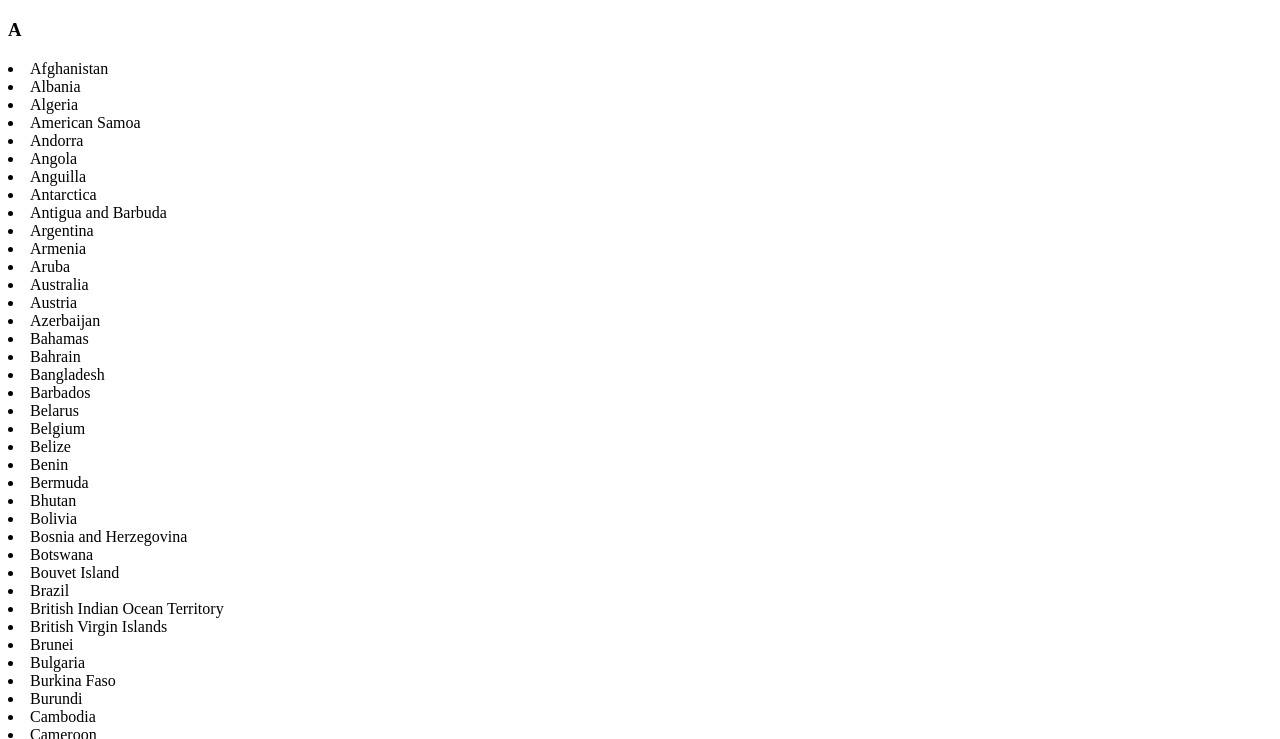
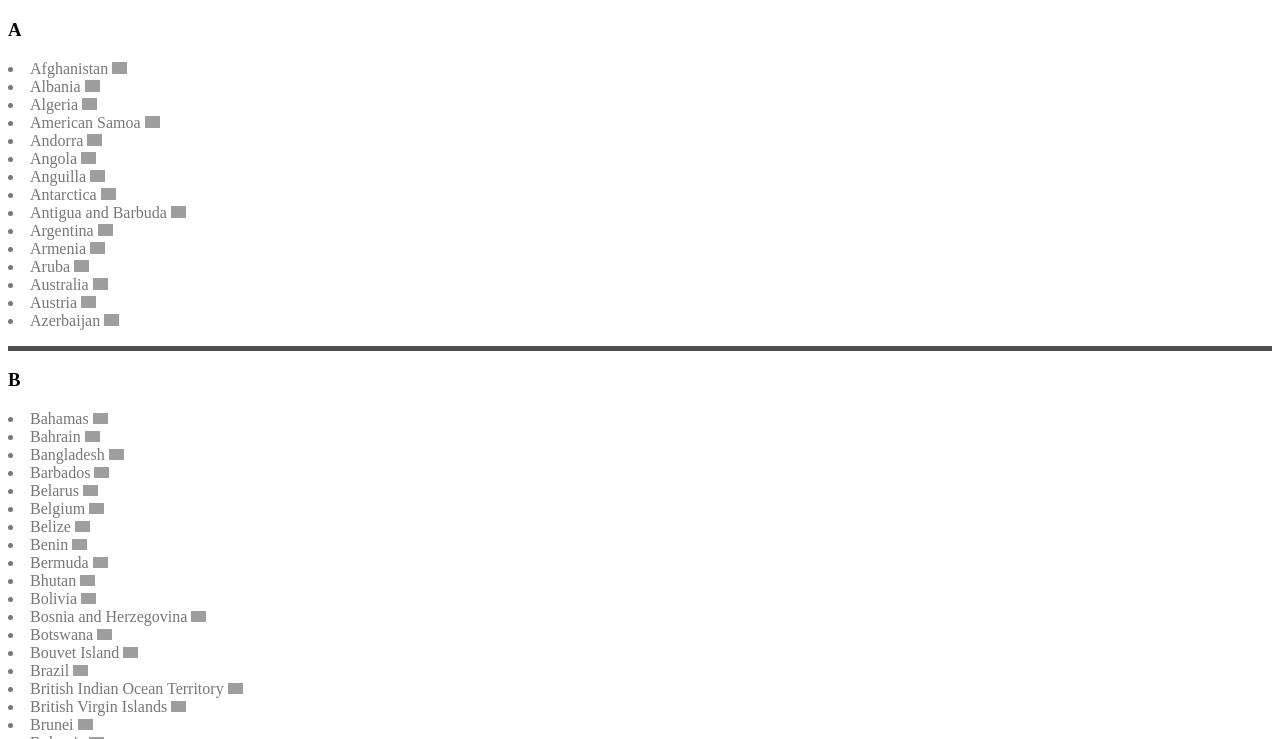
Before and after one commit to Laboratoria/DEV009-data-lovers, a website with bundled scripts: page src/index.html in a window 1280 px wide. Shown: the part 61-800 px from the top of the page. Built offline with nearby package versions, Linux system fonts and the light colour scheme; grey boxes are pictures that could not be loaded.

Commit message:
ui dinamica mejorada

```diff
--- a/src/index.html
+++ b/src/index.html
@@ -1,7 +1,7 @@
 <!DOCTYPE html>
 <html>
   <head>
-    <meta charset="utf-8">
+    <meta charset="utf-8" />
     <title>Data Lovers</title>
     <link rel="stylesheet" href="style.css" />
   </head>
@@ -9,21 +9,19 @@
     <header>
       <h1>Countries</h1>
     </header>
-    <main>
-      <section>
+    <main class="countries-main">
+      <section class="alphabet-section">
         <h3>A</h3>
-        <ul class="common-countries-name-ul">
-          <li>PAIS 1 🇺🇸</li>
-          <!-- <li>PAIS 2 🇨🇴</li> -->
+        <ul class="common-countries-name-ul-A">
+          <!-- JAVASCRIPT WILL COMPLETE ELEMENTS HERE -->
         </ul>
       </section>
-      <!-- <section>
+      <section class="alphabet-section">
         <h3>B</h3>
-        <ul>
-          <li>PAIS 1 🇺🇸</li>
-          <li>PAIS 2 🇨🇴</li>
+        <ul class="common-countries-name-ul-A">
+          <!-- JAVASCRIPT WILL COMPLETE ELEMENTS HERE -->
         </ul>
-      </section> -->
+      </section>
     </main>
     <div id="root"></div>
     <script src="main.js" type="module"></script>
--- a/src/main.js
+++ b/src/main.js
@@ -9,18 +9,52 @@ countries.forEach((country) => {
   commonCountriesNames.push(country.name.common);
 });
 
+const result = countries.find(({ name }) => name.common === "Singapore");
+console.log(result);
+const flagCountry = result.flags.png;
+console.log(flagCountry);
+
 const sortedCommonCountriesNames = commonCountriesNames.slice().sort();
 
 console.log(sortedCommonCountriesNames);
 
+const countriesMain = document.querySelector(".countries-main");
+
 const containerCountriesList = document.querySelector(
-  ".common-countries-name-ul"
+  ".common-countries-name-ul-A"
 );
+
+countriesMain.innerHTML = "";
+for (let i = 65; i <= 90; i++) {
+  const htmlSection = `<section class="alphabet-section">
+  <h3>${String.fromCharCode(i)}</h3>
+  <ul class="common-countries-name-ul-${String.fromCharCode(i)}">
+
+  </ul>`;
+  countriesMain.insertAdjacentHTML("beforebegin", htmlSection);
+}
 
 containerCountriesList.innerHTML = "";
 
-sortedCommonCountriesNames.forEach((country) => {
-  const html = `
-  <li>${country}</li>`;
-  containerCountriesList.insertAdjacentHTML("beforebegin", html);
-});
+for (let i = 65; i <= 90; i++) {
+  for (const country of sortedCommonCountriesNames) {
+    if (country.startsWith(String.fromCharCode(i))) {
+      const item = countries.find(({ name }) => name.common === country);
+      const flagCountry = item.flags.png;
+      let stringC = `.common-countries-name-ul-${String.fromCharCode(i)}`;
+      const stringTest = "Hola";
+      console.log(stringTest);
+      console.log(stringC);
+      console.log("Hola");
+      let containerList = document.querySelector(`${stringC}`);
+      const html = `
+      <li>${country} <img
+        class="flag-country"
+        src="${flagCountry}"
+        alt="flag country"
+        width="15"
+      /></li>`;
+      containerList.insertAdjacentHTML("beforebegin", html);
+    }
+  }
+}
--- a/src/style.css
+++ b/src/style.css
@@ -0,0 +1,11 @@
+.alphabet-section {
+  border-bottom: 5px solid rgb(80, 79, 79);
+}
+
+ul {
+  line-height: 1.4;
+}
+
+li {
+  color: #777;
+}
```
